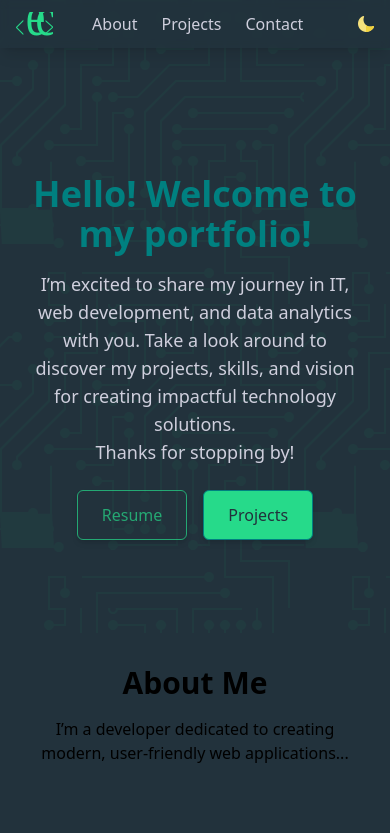
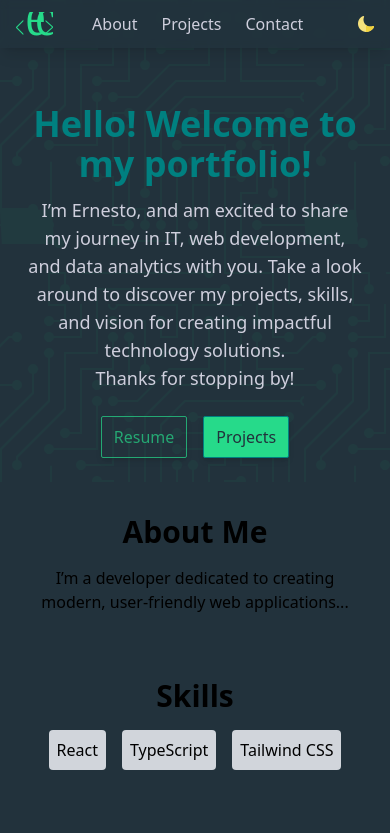
Before and after one commit to ejcontrerast/myportfolio, a React (Vite) app: page / in a window 390 px wide. Shown: the top 833 px of the page. Built offline with nearby package versions, Linux system fonts and the light colour scheme.

Commit message:
Feat: I deleted the photo and added to the about component, refined buttons and adjusted the responsivness of the component

```diff
--- a/src/components/About.tsx
+++ b/src/components/About.tsx
@@ -3,10 +3,19 @@ import React from 'react';
 const About: React.FC = () => {
   return (
     <section id="about" className="p-8 text-center">
-      <h2 className="text-3xl font-bold">About Me</h2>
-      <p className="mt-4 max-w-2xl mx-auto">
-        I’m a developer dedicated to creating modern, user-friendly web applications...
-      </p>
+      <div>
+        {/* Photo */}
+        <div className="w-40 h-40 mb-6 rounded-full overflow-hidden shadow-lg hidden sm:block">
+          <img src="src\assets\Photo.png" className='w-full h-full object-cover'></img>
+        </div>
+
+        <div>
+          <h2 className="text-3xl font-bold">About Me</h2>
+          <p className="mt-4 max-w-2xl mx-auto">
+            I’m a developer dedicated to creating modern, user-friendly web applications...
+          </p>
+        </div>
+      </div>
     </section>
   );
 };
--- a/src/components/Hello.tsx
+++ b/src/components/Hello.tsx
@@ -3,21 +3,19 @@ import React from 'react';
 
 const Hello: React.FC = () => {
   return (
-    <section id="hello" className="flex flex-grow-0 items-center justify-center h-3/4 text-center p-8 gap-10 dark:bg-dark-background bg-custompattern bg-light-background">
-      {/* Photo */}
-      <div className="w-40 h-40 mb-6 rounded-full overflow-hidden shadow-lg hidden sm:block">
-        <img src="src\assets\Photo.png" className='w-full h-full object-cover'></img>
-      </div>
-
+    <section id="hello" className="flex items-center justify-center text-center sm:h-3/4 max-h-screen px-5 gap-10
+                                  dark:bg-dark-background bg-light-background bg-custompattern">
       {/* Text + buttons */}
       <div className='flex flex-col gap-6 py-6 mt-20'>
 
         {/* Text */}
         <div className='dark:text-dark-primary text-light-primary'>
-          <h1 className="text-4xl font-bold dark:text-dark-secondary text-light-secondary">
-            <span className="">Hello!</span> Welcome to my portfolio!</h1>
-          <p className="text-lg mt-4 dark:text-dark-primary text-light-primary"><p>I’m excited to share my journey in IT, web development, and data analytics with you. Take a look around to discover my projects, skills, and vision for creating impactful technology solutions.</p>
-          Thanks for stopping by!</p>
+          <h1 className="text-4xl font-bold dark:text-dark-secondary text-light-secondary pb-3">
+            Hello! Welcome to my portfolio!
+          </h1>
+          <p className="text-lg dark:text-dark-primary text-light-primary px-2 sm:px-6 md:px-20 lg:px-52 2xl:px-72"><p>I’m Ernesto, and am excited to share my journey in IT, web development, and data analytics with you. Take a look around to discover my projects, skills, and vision for creating impactful technology solutions.</p>
+            Thanks for stopping by!
+          </p>
         </div>
 
         {/* Buttons Resume and Projects*/}
@@ -25,17 +23,19 @@ const Hello: React.FC = () => {
           <a
             href="/path-to-your-resume.pdf"
             download
-            className="px-6 py-3 border flex
+            className="px-3 py-2 font-medium border focus:ring-2
                        dark:focus:ring-dark-accent dark:bg-transparent dark:border-dark-accent/70 dark:text-dark-accent/70 dark:hover:bg-dark-accent/60 dark:hover:text-dark-primary
-                       bg-light-accent text-light-secondary font-medium rounded-md shadow-md hover:bg-accent/80 focus:outline-none focus:ring-2 focus:ring-accent"
+                       focus:ring-light-accent bg-transparent border-light-secondary text-light-secondary hover:border-light-primary hover:bg-light-accent/80 hover:text-light-background
+                       rounded-sm shadow-md"
           >
             Resume
           </a>
           <a
             href="#projects"
-            className="px-6 py-3 border
-                    dark:focus:ring-dark-accent dark:bg-dark-accent dark:border-dark-secondary bg-light-accent dark:text-dark-background dark:hover:bg-dark-secondary/60 dark:hover:text-dark-primary
-                    text-light-secondary bg-secondary text-background font-medium rounded-md shadow-md hover:bg-secondary/80 focus:outline-none focus:ring-2 focus:ring-secondary"
+            className="px-3 py-2 font-medium border focus:ring-2
+                      dark:focus:ring-dark-accent dark:bg-dark-accent dark:border-dark-secondary dark:text-dark-background dark:hover:bg-dark-secondary/60 dark:hover:text-dark-primary
+                      focus:ring-light-accent bg-light-accent border-light-accent text-light-secondary hover:border-light-accent hover:bg-light-primary hover:text-light-additional
+                      rounded-sm shadow-md"
           >
             Projects
           </a>
```
